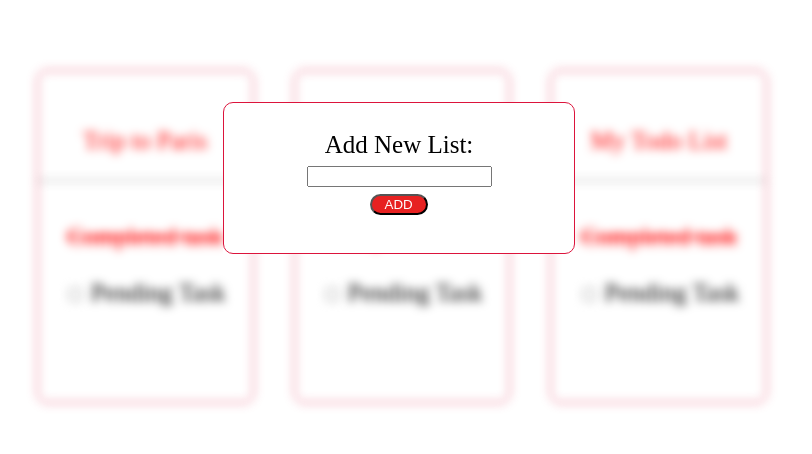
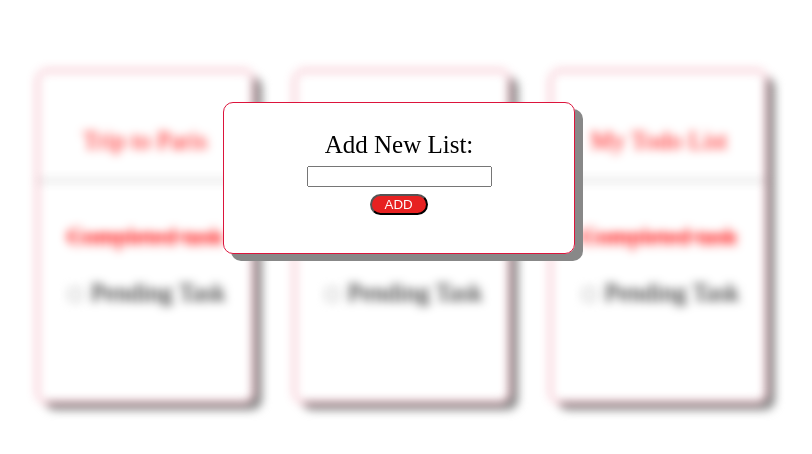
Before and after one commit to Md-Sameera/project2, a plain HTML site: page index2.html in a window 1280 px wide. Shown: the part 158-612 px from the top of the page, without its empty margins (267-1079 px from the left). Drawn offline with Linux system fonts and the light colour scheme.

Commit message:
Update index2.html

```diff
--- a/index2.html
+++ b/index2.html
@@ -18,6 +18,7 @@
             width: 350px;
             margin: 20px;
             height: 300px;
+            box-shadow: 8px 7px #888888;
         }
         .box2{
             padding-top: 4%;
@@ -26,6 +27,7 @@
             width: 350px;
             margin: 20px;
             height: 300px;
+            box-shadow: 8px 7px #888888;
         }
         .box3{
             padding-top: 4%;
@@ -34,6 +36,7 @@
             width: 350px;
             margin: 20px;
             height: 300px;
+            box-shadow: 8px 7px #888888;
         }
         .parent{
 
@@ -45,6 +48,7 @@
             width: 350px;
             height: 150px;
             text-align: center;
+            box-shadow: 8px 7px #888888;
         }
         .child{
             position: absolute;
```
